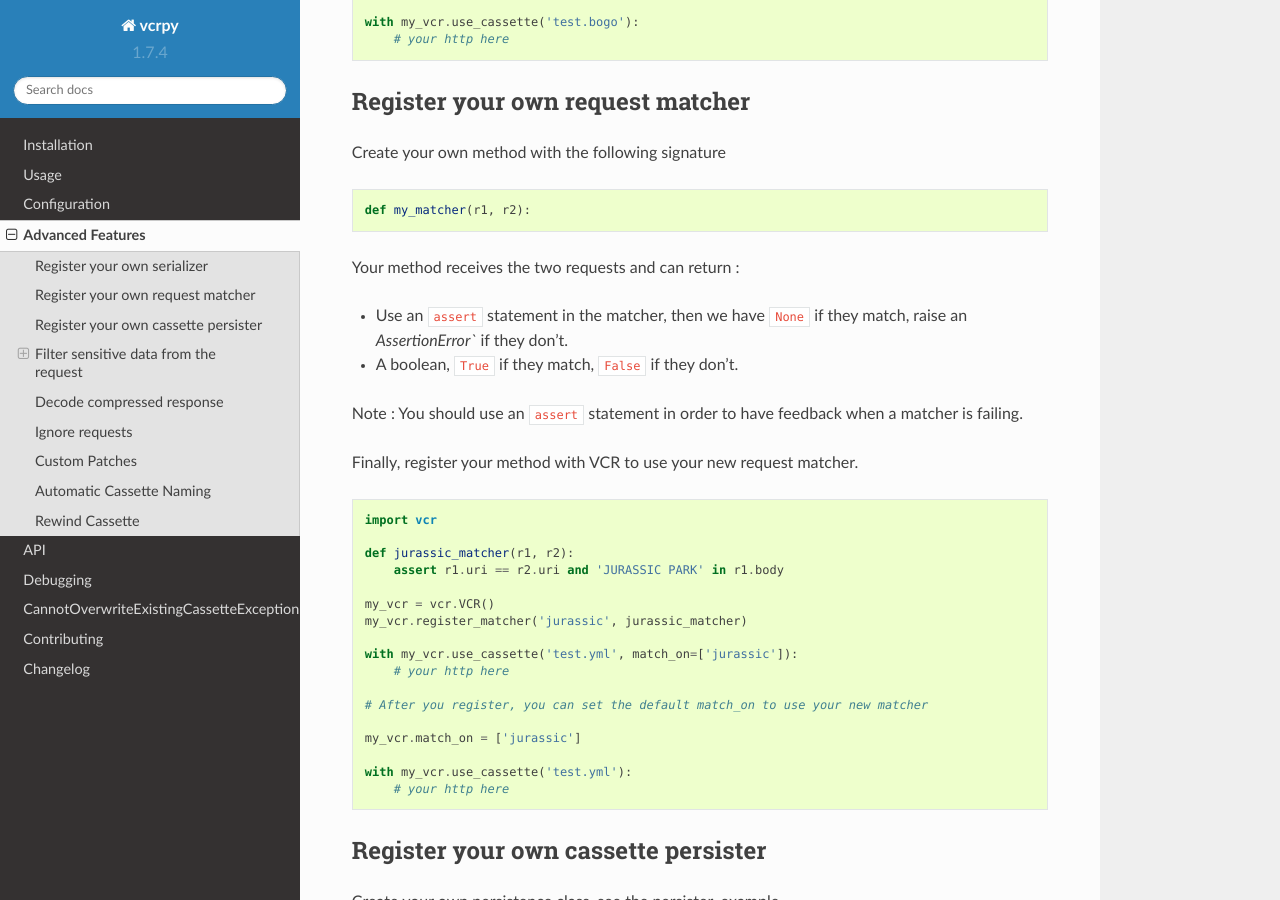
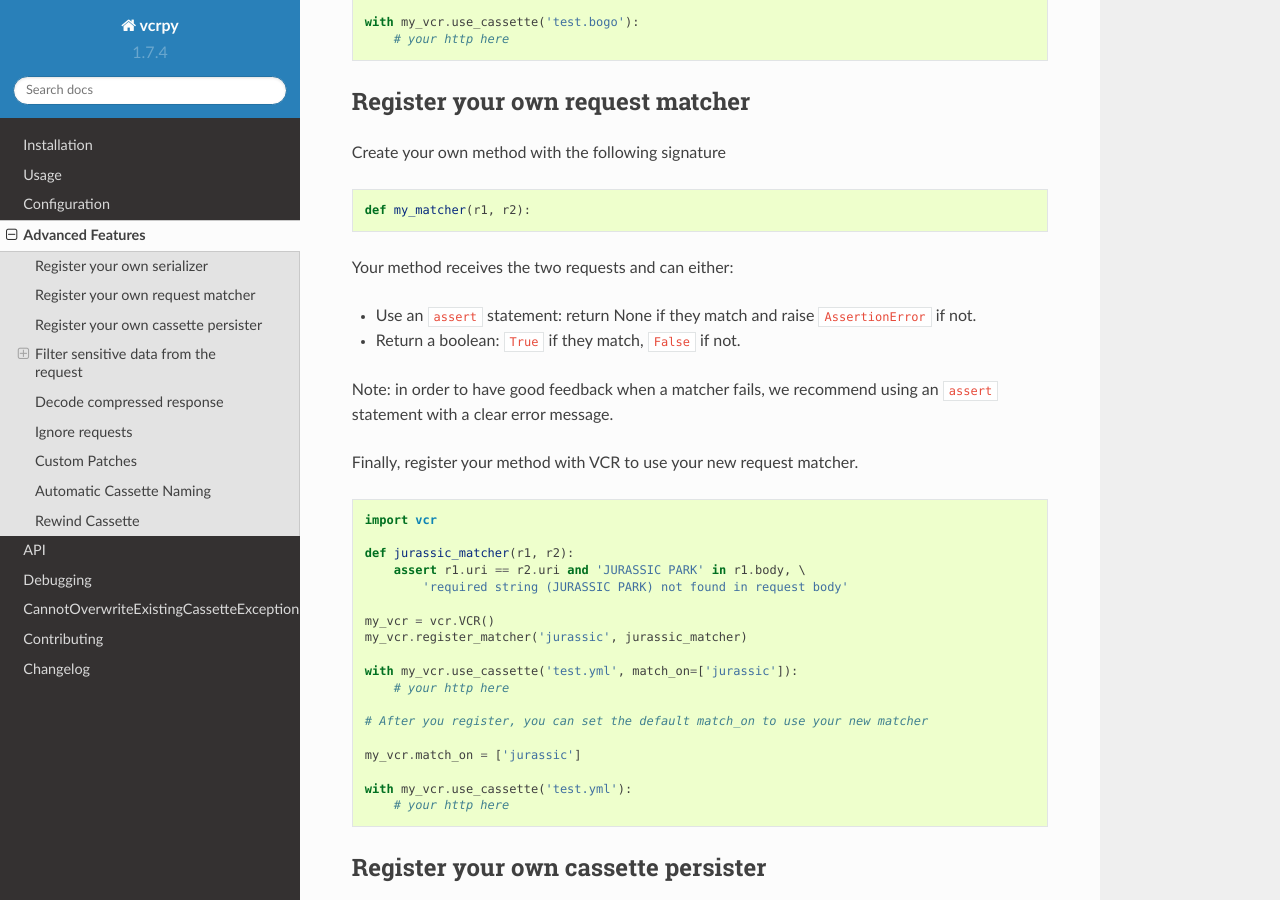
Before and after one commit to kevin1024/vcrpy, a Sphinx documentation site: the page built from docs/advanced.rst, in a window 1280 px wide and 900 px high, scrolled down 1697 px. Built offline with Sphinx 7.4.7 and the Read the Docs theme 2.0.0, drawn with Linux system fonts in a browser that asks for light colours.

Commit message:
Clarify documentation of custom request matchers (#479)
* The choice is not what the function *returns*, but what it *does*
  (raising an exception is not returning a value).

* Recommend "assert" more strongly, and additionally recommend an
  error message with the assert.

* Back up that recommendation in the sample code.

```diff
--- a/docs/advanced.rst
+++ b/docs/advanced.rst
@@ -97,12 +97,12 @@ Create your own method with the following signature
 
     def my_matcher(r1, r2):
 
-Your method receives the two requests and can return :
+Your method receives the two requests and can either:
 
-- Use an ``assert`` statement in the matcher, then we have ``None`` if they match, raise an `AssertionError`` if they don't.
-- A boolean, ``True`` if they match, ``False`` if they don't.
+- Use an ``assert`` statement: return None if they match and raise ``AssertionError`` if not.
+- Return a boolean: ``True`` if they match, ``False`` if not.
 
-Note : You should use an ``assert`` statement in order to have feedback when a matcher is failing.
+Note: in order to have good feedback when a matcher fails, we recommend using an ``assert`` statement with a clear error message.
 
 Finally, register your method with VCR to use your new request matcher.
 
@@ -111,7 +111,8 @@ Finally, register your method with VCR to use your new request matcher.
     import vcr
 
     def jurassic_matcher(r1, r2):
-        assert r1.uri == r2.uri and 'JURASSIC PARK' in r1.body
+        assert r1.uri == r2.uri and 'JURASSIC PARK' in r1.body, \
+            'required string (JURASSIC PARK) not found in request body'
 
     my_vcr = vcr.VCR()
     my_vcr.register_matcher('jurassic', jurassic_matcher)
```
